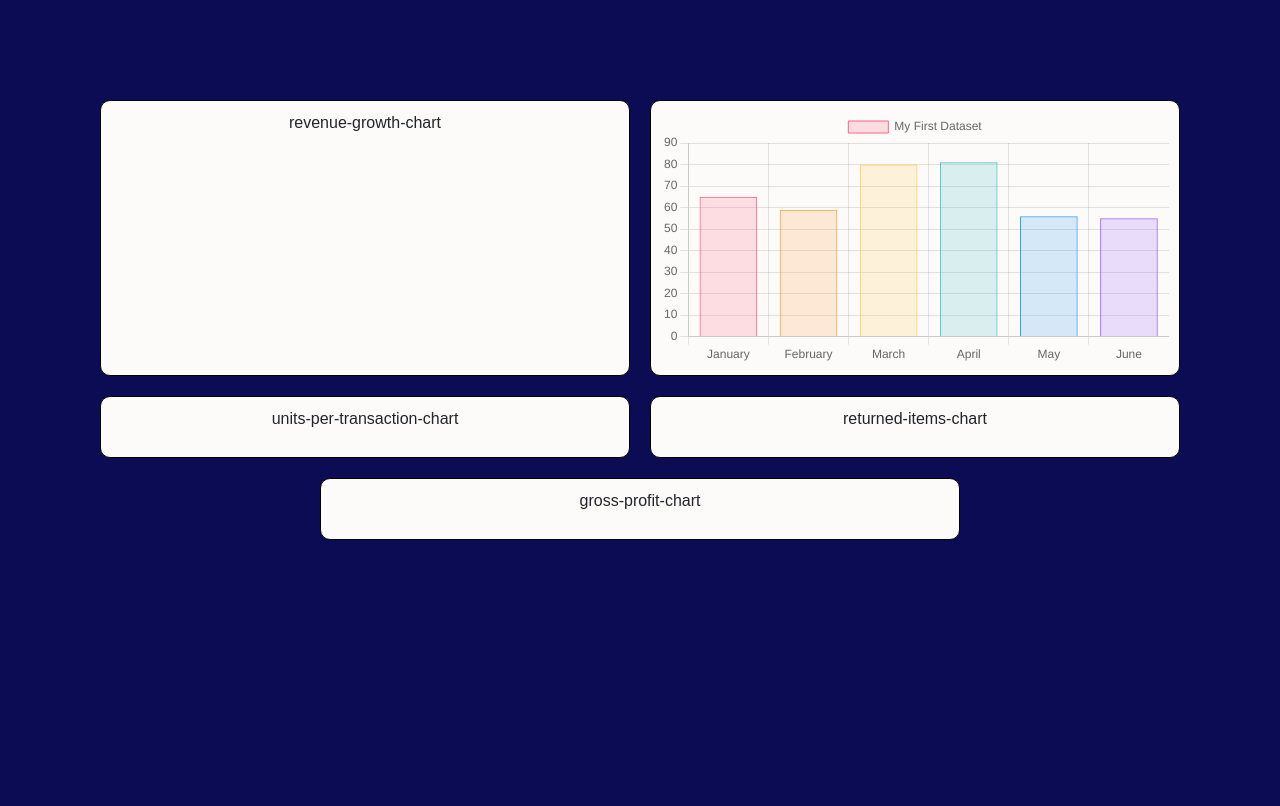
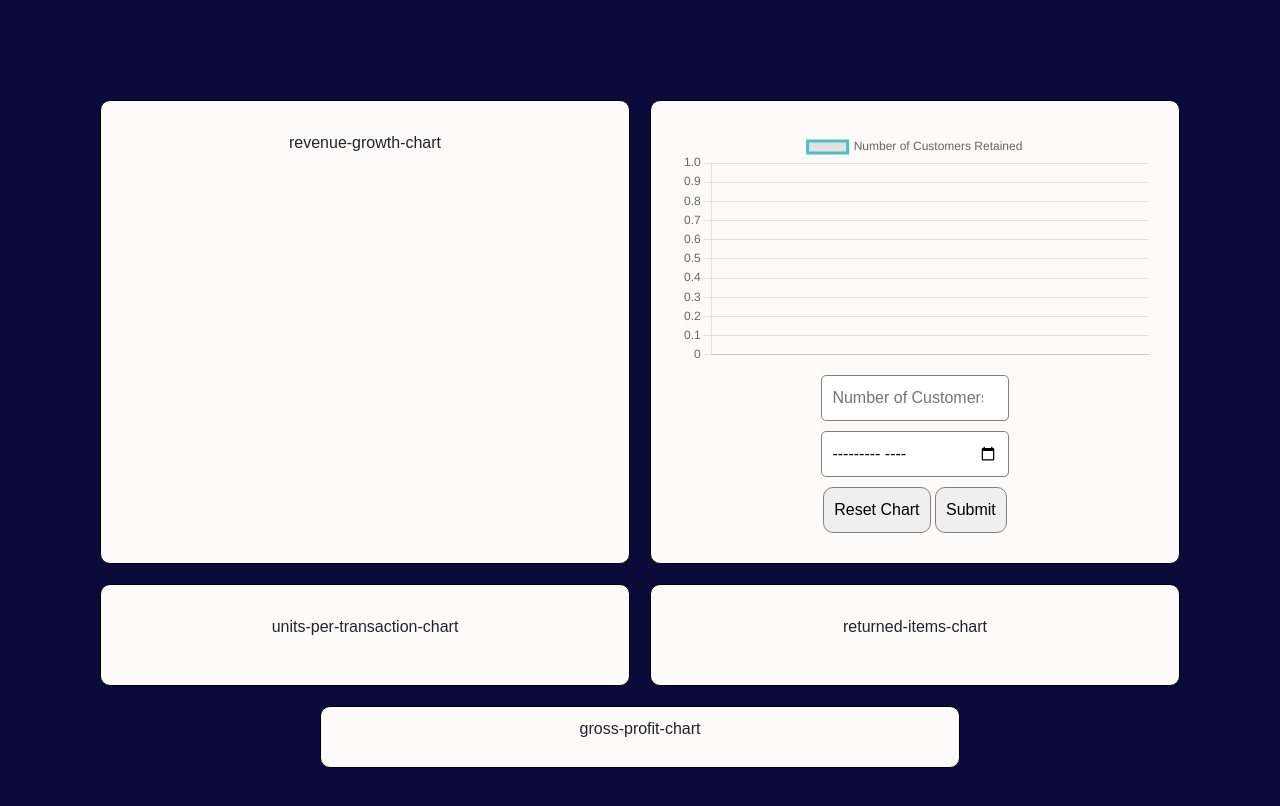
Before and after one commit to carloschiongbian/kpi-dashboard, a plain HTML site: page index.html in a window 1280 px wide. Drawn offline with nearby package versions, Linux system fonts and the light colour scheme.

Commit message:
Users can now input values for the 'Number of Customers Retained' Chart. There's also a button for resetting the chart

```diff
--- a/index.html
+++ b/index.html
@@ -11,7 +11,9 @@
     <script src="https://cdn.jsdelivr.net/npm/bootstrap@5.0.2/dist/js/bootstrap.bundle.min.js" integrity="sha384-MrcW6ZMFYlzcLA8Nl+NtUVF0sA7MsXsP1UyJoMp4YLEuNSfAP+JcXn/tWtIaxVXM" crossorigin="anonymous"></script>
     <!-- chart.js -->
     <script src="https://cdn.jsdelivr.net/npm/chart.js"></script>
-    <title>Document</title>
+    <!-- javascript file -->
+    <script src="./public/js/numberOfCustomers.js"></script>
+    <title>KPI Dashboard</title>
 </head>
 <body>
     <div class="container-fluid">
@@ -20,7 +22,13 @@
         </div>
 
         <div class="number-of-customers-retained-chart">
-            <canvas id="myChart"></canvas>
+            <canvas id="no-of-customers-chart"></canvas>
+            <div class="input-data">
+                <input type = "number" name = "no-of-customers-input" id = "no-of-customers-input" placeholder = "Number of Customers" min="0">
+                <input type = "month" name = "month-input" id = "month-input" placeholder = "Enter Month">
+                <button onclick = "resetChart()">Reset Chart</button>
+                <button onclick = "numberOfCustomersRetained()">Submit</button>
+            </div>
         </div>
 
         <div class="units-per-transaction-chart">
@@ -41,59 +49,10 @@
 
 <script>
 
-    //(testing)Please do not change this order
-    const labels = [
-        'January',
-        'February',
-        'March',
-        'April',
-        'May',
-        'June',
-    ];
-    const data = {
-        labels: labels,
-        datasets: [{
-            label: 'My First Dataset',
-            data: [65, 59, 80, 81, 56, 55, 40],
-            backgroundColor: [
-            'rgba(255, 99, 132, 0.2)',
-            'rgba(255, 159, 64, 0.2)',
-            'rgba(255, 205, 86, 0.2)',
-            'rgba(75, 192, 192, 0.2)',
-            'rgba(54, 162, 235, 0.2)',
-            'rgba(153, 102, 255, 0.2)',
-            'rgba(201, 203, 207, 0.2)'
-            ],
-            borderColor: [
-            'rgb(255, 99, 132)',
-            'rgb(255, 159, 64)',
-            'rgb(255, 205, 86)',
-            'rgb(75, 192, 192)',
-            'rgb(54, 162, 235)',
-            'rgb(153, 102, 255)',
-            'rgb(201, 203, 207)'
-            ],
-            borderWidth: 1
-        }]
-    };
-
-    const config = {
-        type: 'bar',
-        data: data,
-        options: {
-            scales: {
-                y: {
-                    beginAtZero: true
-                }
-            }
-        },
-    };
-
-    const myChart = new Chart(
-        document.getElementById('myChart'),
+    var no_of_customers_chart = new Chart(
+        document.getElementById('no-of-customers-chart'),
         config
     );
-    //(testing)Please do not change this order
 
 </script>
 
--- a/public/css/styles.scss
+++ b/public/css/styles.scss
@@ -1,4 +1,4 @@
-$main-bg-color: rgb(12, 12, 85);
+$main-bg-color: rgb(10, 10, 59);
 $main-font: Arial, Helvetica, sans-serif;
 
 *{
@@ -9,6 +9,14 @@ html, .container-fluid{
     background-color: $main-bg-color;
 }
 
+input{
+    border-radius: 5px;
+    border: 1px solid grey;
+    padding: 10px;
+    display: block;
+    width: 40%;
+}
+
 body{
 
     .container-fluid > *{
@@ -16,7 +24,7 @@ body{
         border: 1px solid black;
         width: 100%;
         border-radius: 10px;
-        padding: 10px;
+        padding: 30px;
     }
 
     .container-fluid{
@@ -29,13 +37,26 @@ body{
         padding-bottom: 20px;
         text-align: center;
 
+
         // .revenue-growth-chart{
 
         // }
 
-        // .number-of-customers-retained-chart{
+        .number-of-customers-retained-chart{
+            .input-data > *{
+                margin: auto;
+                margin-top: 10px;
+            }
 
-        // }
+            button{
+                border-radius: 10px;
+                border: 1px solid grey;
+                padding: 10px;
+                // float: left;
+                display: inline;
+                width: fit-content;
+            }
+        }
 
         // .units-per-transaction-chart{
 
@@ -48,6 +69,7 @@ body{
 
     .last-row{
         background-color: $main-bg-color;
+        padding-bottom: 100px;
 
         .gross-profit-chart{
             margin: auto;
--- /dev/null
+++ b/public/js/numberOfCustomers.js
@@ -0,0 +1,69 @@
+// reference for the function
+var data = {
+    labels: [],
+    datasets: [{
+        label: 'Number of Customers Retained',
+        data: [],
+        fill: false,
+        borderColor: 'rgb(75, 192, 192)',
+        tension: 0.1
+    }]
+};
+
+var config = {
+    type: 'line',
+    data: data,
+};
+
+var no_of_customers_chart = new Chart(
+    document.getElementById("no-of-customers-chart"),
+    config
+);
+// reference for the function
+
+function numberOfCustomersRetained(){
+
+    var number_of_customers = document.getElementById("no-of-customers-input").value;
+    var month = document.getElementById("month-input").value;
+
+    if(number_of_customers != "" && month != ""){
+
+        document.getElementById("month-input").min = month;
+
+        var new_data = {
+            customers: [],
+            labels: []
+        };
+
+        data.labels.push(month);
+        data.datasets[0].data.push(number_of_customers);
+
+        data.datasets[0].data.forEach(data => {
+            new_data.customers.push(data);
+        });
+
+        data.labels.forEach(data => {
+            new_data.labels.push(data);
+        });
+
+        no_of_customers_chart.config.data.datasets[0].data = new_data.customers;
+        no_of_customers_chart.config.data.labels = new_data.labels;
+        no_of_customers_chart.update();
+
+        var number_of_customers = document.getElementById("no-of-customers-input").value = "";
+        var month = document.getElementById("month-input").value = "";
+    } else {
+        alert("Please input values.");
+    }
+}
+
+function resetChart(){
+    var reset_data = {
+        reset_cust: [],
+        reset_labels: []
+    };
+
+    no_of_customers_chart.config.data.datasets[0].data = reset_data.reset_cust;
+    no_of_customers_chart.config.data.labels = reset_data.reset_labels;
+    no_of_customers_chart.update();
+}
```
Also changed, not shown: public/css/styles.css, public/js/scripts.js (deleted), 1 other file.
